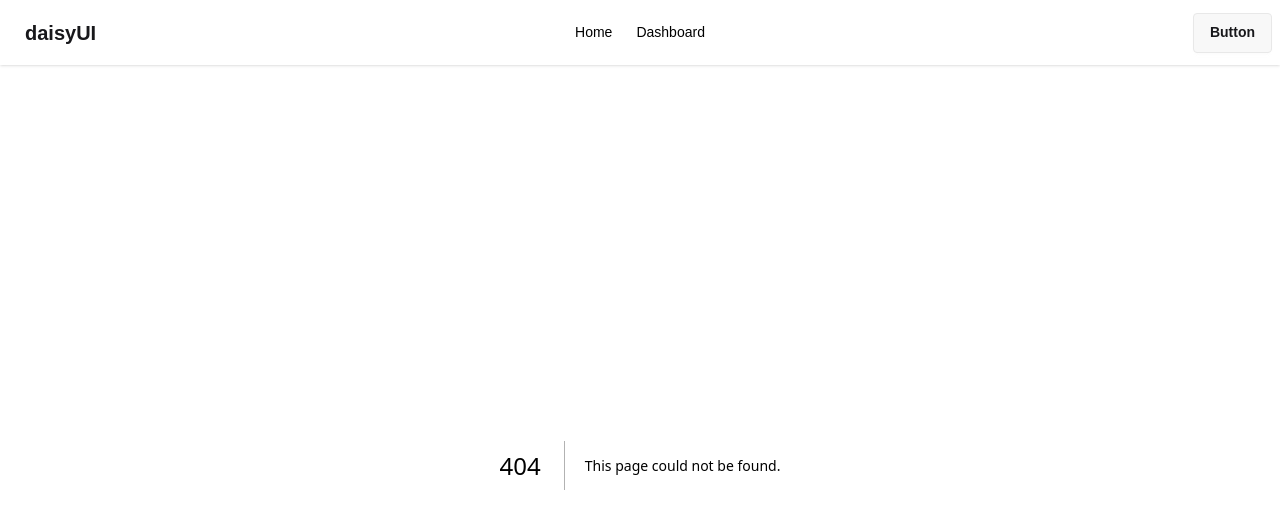
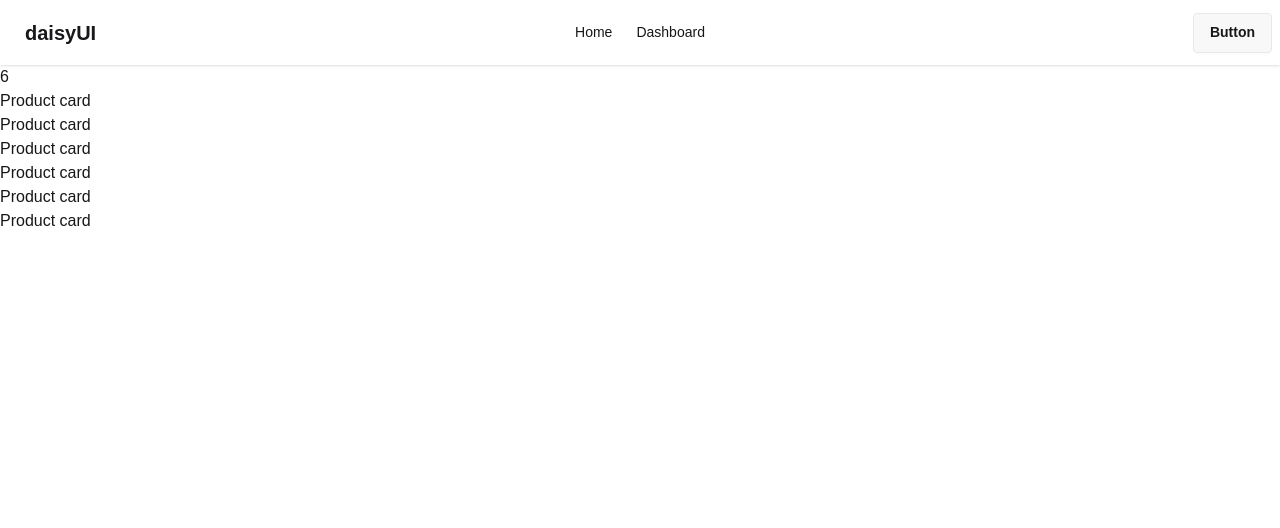
Before and after one commit to Maha-bub/my-second-nextjs-app, a Next.js app: page /products in a window 1280 px wide. Before the commit this address had no page. Shown: the top 528 px of the page. Built offline with nearby package versions, Linux system fonts and the light colour scheme; data requests are answered from the project's data file.

Commit message:
product page show from json server

```diff
--- /dev/null
+++ b/db.json
@@ -0,0 +1,82 @@
+{
+    "products": [
+        {
+            "id": 1,
+            "name": "Apple Watch Series 10",
+            "price": 429,
+            "category": "Smart Watch",
+            "brand": "Apple",
+            "rating": 4.8,
+            "stock": 15,
+            "watchType": "Smartwatch",
+            "color": "Black",
+            "image": "https://images.unsplash.com/photo-1544117519-31a4b719223d",
+            "description": "Premium smartwatch with fitness tracking, health features, notifications and a bright display."
+        },
+        {
+            "id": 2,
+            "name": "Galaxy Watch 7",
+            "price": 299,
+            "category": "Smart Watch",
+            "brand": "Samsung",
+            "rating": 4.7,
+            "stock": 20,
+            "watchType": "Smartwatch",
+            "color": "Silver",
+            "image": "https://images.unsplash.com/photo-1579586337278-3befd40fd17a",
+            "description": "Modern smartwatch with fitness tracking, sleep monitoring and smartphone connectivity."
+        },
+        {
+            "id": 3,
+            "name": "Classic Leather Watch",
+            "price": 129,
+            "category": "Analog Watch",
+            "brand": "Fossil",
+            "rating": 4.5,
+            "stock": 12,
+            "watchType": "Analog",
+            "color": "Brown",
+            "image": "https://images.unsplash.com/photo-1524805444758-089113d48a6d",
+            "description": "Elegant classic watch featuring a genuine leather strap and minimalist dial."
+        },
+        {
+            "id": 4,
+            "name": "Chronograph Steel Watch",
+            "price": 189,
+            "category": "Analog Watch",
+            "brand": "Casio",
+            "rating": 4.6,
+            "stock": 18,
+            "watchType": "Chronograph",
+            "color": "Silver",
+            "image": "https://images.unsplash.com/photo-1539874754764-5a96559165b0",
+            "description": "Stylish stainless steel chronograph watch designed for everyday and formal occasions."
+        },
+        {
+            "id": 5,
+            "name": "Sport Digital Watch",
+            "price": 79,
+            "category": "Digital Watch",
+            "brand": "Casio",
+            "rating": 4.4,
+            "stock": 30,
+            "watchType": "Digital",
+            "color": "Black",
+            "image": "https://images.unsplash.com/photo-1612817159949-195b6eb9e31a",
+            "description": "Durable digital sports watch with stopwatch, alarm and water resistance."
+        },
+        {
+            "id": 6,
+            "name": "Minimalist Mesh Watch",
+            "price": 99,
+            "category": "Analog Watch",
+            "brand": "Skagen",
+            "rating": 4.3,
+            "stock": 22,
+            "watchType": "Minimalist",
+            "color": "Gold",
+            "image": "https://images.unsplash.com/photo-1523170335258-f5ed11844a49",
+            "description": "Slim minimalist watch with a clean dial and elegant mesh metal strap."
+        }
+    ]
+}
--- a/package.json
+++ b/package.json
@@ -9,6 +9,7 @@
     "lint": "eslint"
   },
   "dependencies": {
+    "json-server": "^1.0.0-beta.15",
     "next": "16.3.5",
     "react": "19.2.8",
     "react-dom": "19.2.8"
--- /dev/null
+++ b/src/app/components/ProductCard.jsx
@@ -0,0 +1,13 @@
+import React from 'react';
+
+
+const ProductCardPage = ({ product }) => {
+    const { } = product;
+    return (
+        <div>
+            <h3>Product card</h3>
+        </div>
+    );
+};
+
+export default ProductCardPage;
--- /dev/null
+++ b/src/app/products/page.jsx
@@ -0,0 +1,23 @@
+import React from 'react';
+import ProductCardPage from '../components/ProductCard';
+
+const getProducts = async () => {
+    const res = await fetch(`http://localhost:5000/products`)
+    return res.json()
+}
+
+const ProductPage = async () => {
+    const products = await getProducts()
+    return (
+        <div>
+            <h3>{products.length}</h3>
+            <div>
+                {
+                    products.map(product => <ProductCardPage key={product.id} product={product}></ProductCardPage>)
+                }
+            </div>
+        </div>
+    );
+};
+
+export default ProductPage;
```
Also changed, not shown: 1 other file (tests, documents, lock files or other folders).
